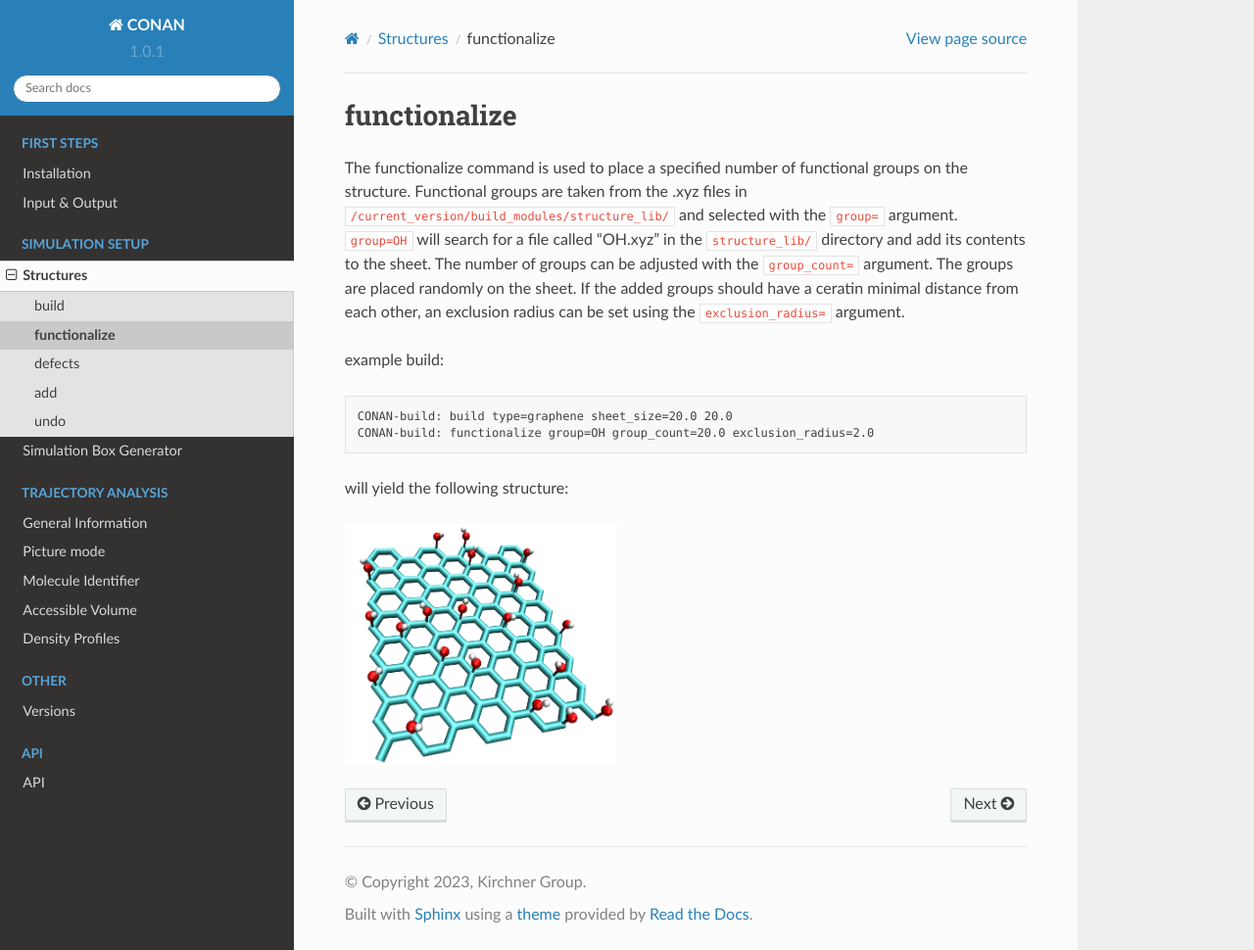
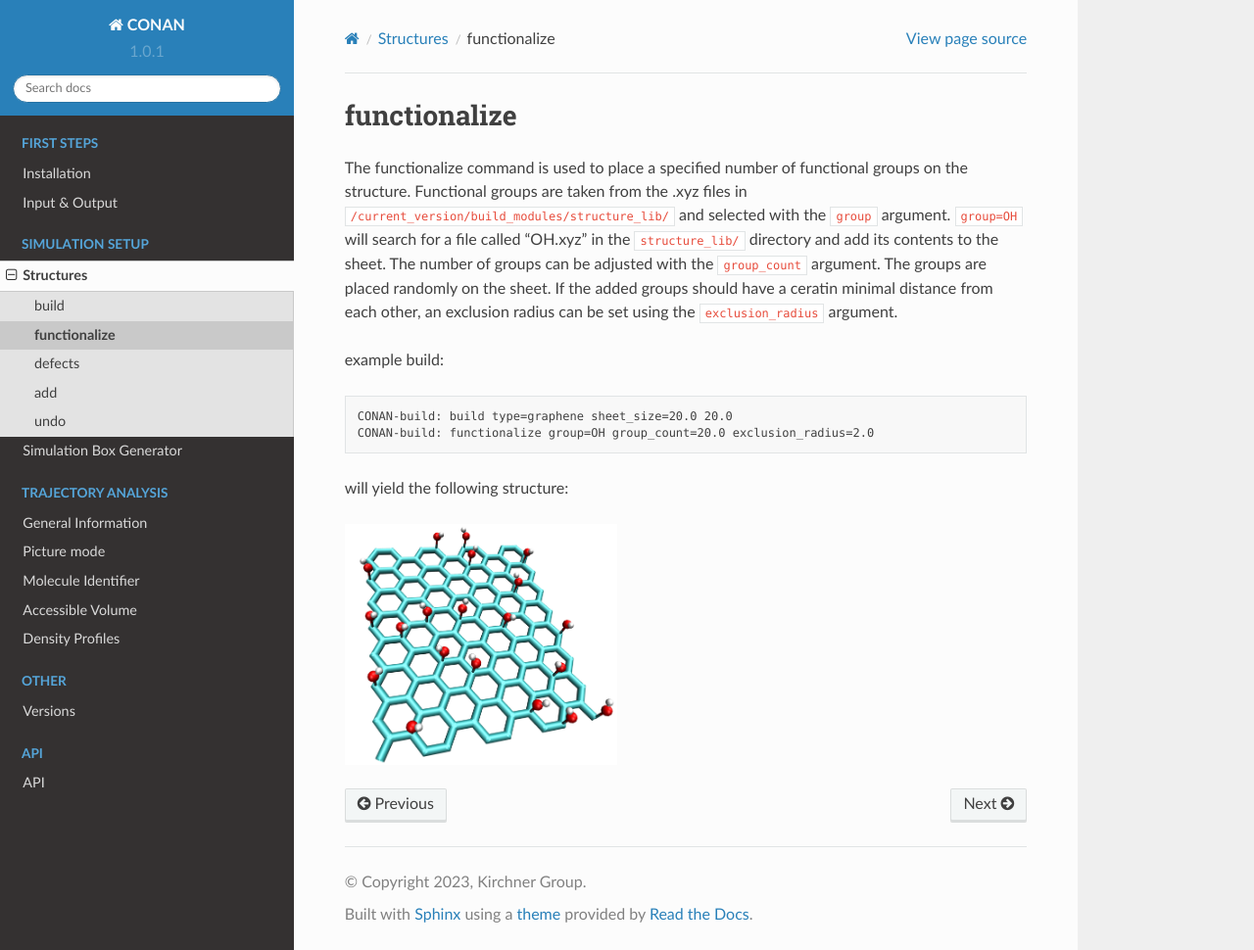
Before and after one commit to kirchners-manta/conan, a Sphinx documentation site: the page built from docs/source/simulation_setup/build_commands/functionalize.rst, in a window 1280 px wide and 970 px high. Shown: the whole window at 98% size. Built offline with Sphinx 7.4.7 and the Read the Docs theme 2.0.0, drawn with Linux system fonts in a browser that asks for light colours.

```diff
--- a/docs/source/simulation_setup/build_commands/add.rst
+++ b/docs/source/simulation_setup/build_commands/add.rst
@@ -2,7 +2,7 @@ add
 ===
 
 the add command is used to place functional groups at a specific position. Functional groups are
-taken from the .xyz files in /current_version/structures/ and selected with the ``group=`` argument. ``group=OH`` will search for
-a file called "OH.xyz" in the structures folder and add its contents to the sheet. The position can be specified using the ``position=``,
+taken from the .xyz files in /current_version/structures/ and selected with the ``group`` argument. ``group=OH`` will search for
+a file called "OH.xyz" in the structures folder and add its contents to the sheet. The position can be specified using the ``position``,
 which takes in the index of the atom the group should be placed on. When using VMD the indices can be shown using the ``vmd show_index`` command in conan.
 The command tries to take into account the local topology of the structure, so placements on curved surfaces (like the inside of a Pore) are possible.
--- a/docs/source/simulation_setup/build_commands/build.rst
+++ b/docs/source/simulation_setup/build_commands/build.rst
@@ -2,7 +2,7 @@ build
 =====
 
 
-The build command is used to build the initial structure. The type of generated structure is controlled using the ``type=`` argument.
+The build command is used to build the initial structure. The type of generated structure is controlled using the ``type`` argument.
 Currently available structures:
 
 * graphene  (creates a 2D-graphene sheet)
--- a/docs/source/simulation_setup/build_commands/defects.rst
+++ b/docs/source/simulation_setup/build_commands/defects.rst
@@ -3,7 +3,7 @@ defects
 
 The ``defects`` command currrently only creates holes in
 graphene or boronnitride sheets. For graphene the generated pores are circular
-while for boronnitride the pores are triangular. The argument ``pore_size=``
+while for boronnitride the pores are triangular. The argument ``pore_size``
 specifies  the distance between the center of the pore and the border in angstrom.
 
 example builds:
--- a/docs/source/simulation_setup/build_commands/functionalize.rst
+++ b/docs/source/simulation_setup/build_commands/functionalize.rst
@@ -2,10 +2,10 @@ functionalize
 =============
 
 The functionalize command is used to place a specified number of functional groups on the structure. Functional groups are
-taken from the .xyz files in ``/current_version/build_modules/structure_lib/`` and selected with the ``group=`` argument. ``group=OH`` will search for
-a file called "OH.xyz" in the ``structure_lib/`` directory and add its contents to the sheet. The number of groups can be adjusted with the ``group_count=``
+taken from the .xyz files in ``/current_version/build_modules/structure_lib/`` and selected with the ``group`` argument. ``group=OH`` will search for
+a file called "OH.xyz" in the ``structure_lib/`` directory and add its contents to the sheet. The number of groups can be adjusted with the ``group_count``
 argument. The groups are placed randomly on the sheet. If the added groups should have a ceratin minimal distance from each other, an exclusion radius
-can be set using the ``exclusion_radius=`` argument.
+can be set using the ``exclusion_radius`` argument.
 
 
 example build:
```
